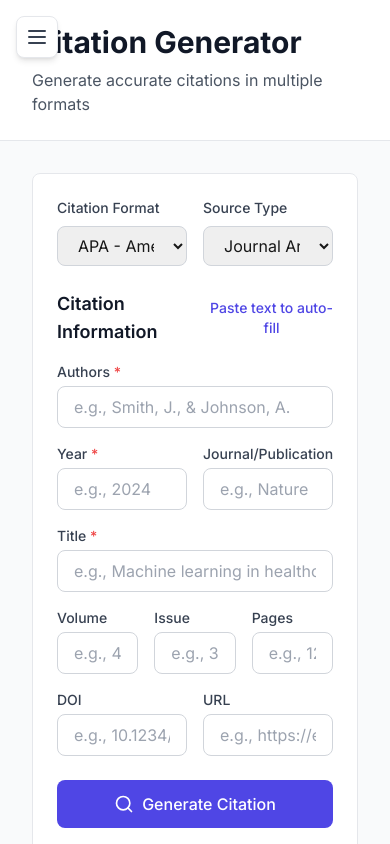
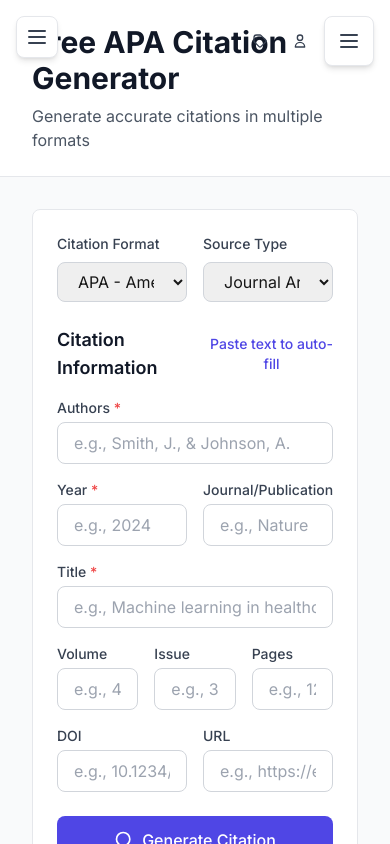
Before and after one commit to spartow/literaq, a Next.js app: page /citations in a window 390 px wide. Built offline with nearby package versions, Linux system fonts and the light colour scheme; no server answers; sample sign-in values are in the browser's storage.

Commit message:
Add PageHeader (Pricing, My Account, Hamburger) to all tool pages

```diff
--- a/src/app/assistant/page.tsx
+++ b/src/app/assistant/page.tsx
@@ -5,6 +5,7 @@
 import { useUser } from '@clerk/nextjs';
 import Link from 'next/link';
 import { AppSidebar } from '@/components/app-sidebar';
+import { PageHeader } from '@/components/page-header';
 import {
   FileText,
   Table2,
@@ -98,6 +99,7 @@
 
       {/* Main Content */}
       <div className="flex-1 overflow-y-auto relative">
+        <PageHeader />
         {/* Page Header */}
         <div className="bg-white border-b border-gray-200 px-8 py-6">
           <div className="max-w-5xl mx-auto">
--- a/src/app/chat/page.tsx
+++ b/src/app/chat/page.tsx
@@ -6,6 +6,7 @@
 import Link from 'next/link';
 import { Upload, FileText, Loader2, MessageSquare, Sparkles } from 'lucide-react';
 import { AppSidebar } from '@/components/app-sidebar';
+import { PageHeader } from '@/components/page-header';
 
 export default function DocumentChatPage() {
   const router = useRouter();
@@ -94,6 +95,7 @@
       <AppSidebar />
 
       <main className="flex-1 overflow-y-auto relative">
+        <PageHeader />
         <div className="max-w-4xl mx-auto px-8 py-16">
           {/* Header */}
           <div className="text-center mb-12">
--- a/src/app/citations/page.tsx
+++ b/src/app/citations/page.tsx
@@ -5,6 +5,7 @@
 import { useUser } from '@clerk/nextjs';
 import Link from 'next/link';
 import { AppSidebar } from '@/components/app-sidebar';
+import { PageHeader } from '@/components/page-header';
 import { Copy, Check, Search } from 'lucide-react';
 
 type CitationFormat = 'APA' | 'MLA' | 'Chicago' | 'Harvard';
@@ -110,10 +111,11 @@
       <AppSidebar />
 
       <div className="flex-1 overflow-y-auto relative">
+        <PageHeader />
         {/* Header */}
         <div className="bg-white border-b border-gray-200">
           <div className="max-w-5xl mx-auto px-8 py-6">
-            <h1 className="text-3xl font-bold text-gray-900 mb-2">Citation Generator</h1>
+            <h1 className="text-3xl font-bold text-gray-900 mb-2">Free {format} Citation Generator</h1>
             <p className="text-gray-600">Generate accurate citations in multiple formats</p>
           </div>
         </div>
--- a/src/app/data-extraction/page.tsx
+++ b/src/app/data-extraction/page.tsx
@@ -5,6 +5,7 @@
 import { useUser } from '@clerk/nextjs';
 import Link from 'next/link';
 import { AppSidebar } from '@/components/app-sidebar';
+import { PageHeader } from '@/components/page-header';
 import { Database, Zap, Download, FileText } from 'lucide-react';
 
 export default function DataExtractionPage() {
@@ -66,6 +67,7 @@
       <AppSidebar />
 
       <div className="flex-1 overflow-y-auto relative">
+        <PageHeader />
         {/* Header */}
         <div className="bg-white border-b border-gray-200">
           <div className="max-w-5xl mx-auto px-8 py-6">
```
